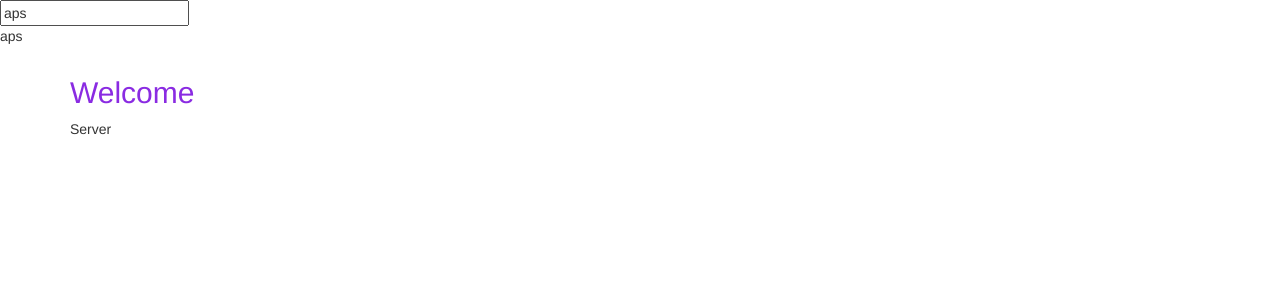
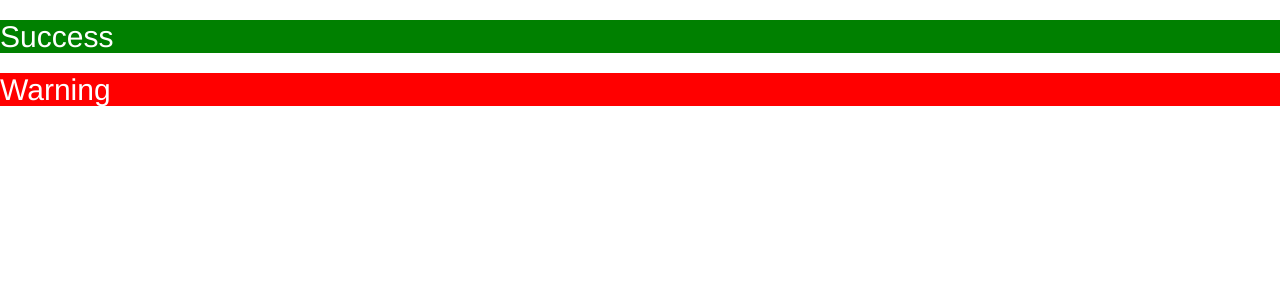
Before and after one commit to Abhinav7076/angular, an Angular app: page / in a window 1280 px wide. Shown: the top 300 px of the page. Built offline with nearby package versions, Linux system fonts and the light colour scheme.

Commit message:
component-creation

```diff
--- a/src/app/app.component.html
+++ b/src/app/app.component.html
@@ -1,13 +1,2 @@
-<input type="text" [(ngModel)]=name>
-<p>{{name}}</p>
-
-<div class="container">
-    <div class="row">
-        <div class="col-xs-12">
-            <h2>Welcome</h2>
-            <div app-server></div> <!-- selecting by attribute -->
-            <div class="app-server"></div>
-            <!-- <app-server></app-server> -->
-        </div>
-    </div>
-</div>
+<success></success>
+<warning></warning>
--- a/src/app/app.module.ts
+++ b/src/app/app.module.ts
@@ -3,12 +3,14 @@ import { BrowserModule } from '@angular/platform-browser';
 import { FormsModule } from '@angular/forms'
 
 import { AppComponent } from './app.component';
-import { ServerComponent } from './server/server.component';
+import { Success } from './success/success.component';
+import { warning } from './warning/warning.component';
 
 @NgModule({
   declarations: [
     AppComponent,
-    ServerComponent
+    Success,
+    warning
   ],
   imports: [
     FormsModule,
--- a/src/app/server/server.component.html
+++ /dev/null
@@ -1 +0,0 @@
-<p>Server</p>
--- /dev/null
+++ b/src/app/success/success.component.html
@@ -0,0 +1 @@
+<h2 style="color: white; background-color: green;">Success</h2>
--- /dev/null
+++ b/src/app/warning/warning.component.html
@@ -0,0 +1 @@
+<h2 style="color: white; background-color: red;">Warning</h2>
--- /dev/null
+++ b/src/app/warning/warning.component.ts
@@ -0,0 +1,9 @@
+import { Component } from "@angular/core";
+
+@Component({
+    selector: 'warning',
+    templateUrl: './warning.component.html'
+})
+export class warning{
+
+}
```
Also changed, not shown: src/app/server/server.component.ts (deleted, +0 -11 lines), src/app/success/success.component.ts (added, +9 -0 lines).
